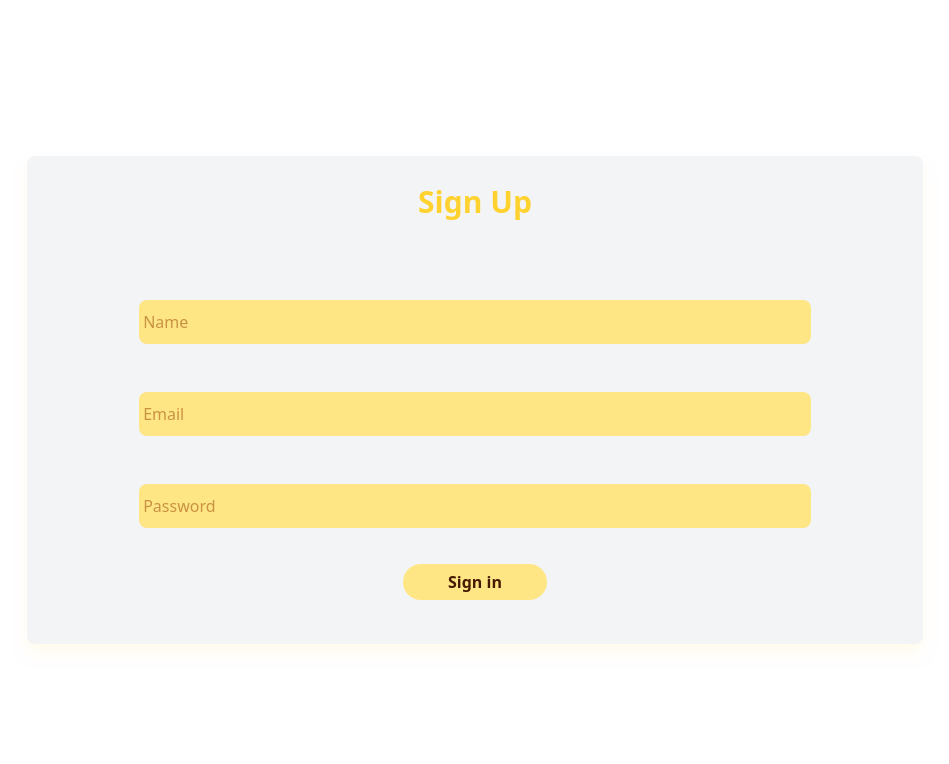
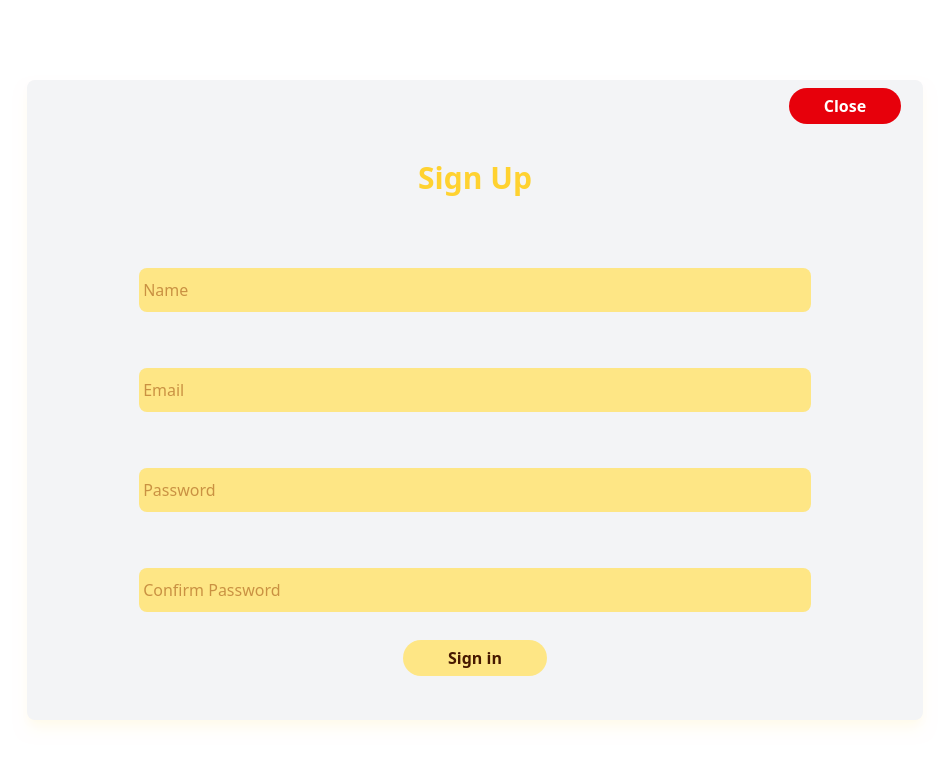
Before and after one commit to kifo99/nyanime-list, a React (Vite) app in the folder client/: page / in a window 1280 px wide. Both pictures are taken after a click on the button "Signin". Shown: the part 244-1008 px from the top of the page, without its empty margins (165-1114 px from the left). Built offline with nearby package versions, Linux system fonts and the light colour scheme; no server answers.

Commit message:
Adding new updates to Signup component and changes to Navbar component

```diff
--- a/client/src/App.jsx
+++ b/client/src/App.jsx
@@ -1,4 +1,4 @@
-import { useState } from "react";
+import { useRef, useState } from "react";
 import Search from "./components/Search/Search";
 import Anime from "./components/Anime/Anime";
 import AnimeCard from "./components/Anime/AnimeCard";
@@ -15,13 +15,15 @@ export default function App() {
   const [hasAccount, setHasAccount] = useState(false);
   const [showSignup, setShowSignup] = useState(false);
 
+  const navRef = useRef(null);
+
   return (
     <div>
       <Navbar
         loggedIn={loggedIn}
         hasAccount={hasAccount}
         onShowSignup={setShowSignup}
-        showSignup={showSignup}
+        ref={navRef}
       />
       <div className={showSignup ? "blur-xs" : ""}>
         <div className="Container mx-auto px-4 ">
@@ -56,7 +58,11 @@ export default function App() {
         </div>
       </div>
       <div className="flex justify-center items-center mt-5">
-        <Signup showSignup={showSignup} onShowSignup={setShowSignup} />
+        <Signup
+          showSignup={showSignup}
+          onShowSignup={setShowSignup}
+          navRef={navRef}
+        />
       </div>
       <AppRoutes />
     </div>
--- a/client/src/components/Form/Signup.jsx
+++ b/client/src/components/Form/Signup.jsx
@@ -5,22 +5,38 @@ import * as Yup from "yup";
 import { useEffect, useRef, useState } from "react";
 import axios from "axios";
 
-export default function Signup({ showSignup, onShowSignup }) {
+export default function Signup({ showSignup, onShowSignup, navRef }) {
   const [error, setError] = useState(null);
 
   const validationSchema = Yup.object({
     name: Yup.string().required(),
     email: Yup.string().required().email(),
     password: Yup.string().required(),
+    confirmPassword: Yup.string()
+      .required()
+      .oneOf([Yup.ref("password"), null], "Password must be matched"),
   });
 
-  async function handleSubmit(values) {
+  function handleToggleSignupForm(e) {
+    e.preventDefault();
+    onShowSignup(false);
+    if (navRef.current) {
+      navRef.current.scrollIntoView({
+        behavior: "smooth",
+        block: "center",
+      });
+    }
+  }
+
+  async function handleSubmit(values, { resetForm }) {
     try {
       await axios.post(`http://localhost:8080/admin/signup`, values);
       onShowSignup(false);
     } catch (error) {
       console.log(error);
       setError("Failed to signup please try again later");
+    } finally {
+      resetForm();
     }
   }
 
@@ -33,6 +49,13 @@ export default function Signup({ showSignup, onShowSignup }) {
           behavior: "smooth",
           block: "center",
         });
+      } else {
+        if (navRef.current) {
+          navRef.current.scrollIntoView({
+            behavior: "smooth",
+            block: "center",
+          });
+        }
       }
     },
     [showSignup]
@@ -46,12 +69,25 @@ export default function Signup({ showSignup, onShowSignup }) {
           showSignup ? "" : "hidden"
         }`}
       >
+        <div className="flex justify-end items-end mr-3.5">
+          <button
+            className="flex items-center  text-white font-bold justify-center  m-2 h-9 w-28 bg-red-600 p-2 rounded-full hover:bg-red-400 focus:outline-none focus:ring-2 focus:ring-amber-bg-amber-300 transition-all  "
+            onClick={(e) => handleToggleSignupForm(e)}
+          >
+            Close
+          </button>
+        </div>
         <h1 className="text-amber-300 font-bold mb-4 text-center text-3xl p-7 ">
           Sign Up
         </h1>
         {error && <div className="text-red-600 mb-4 text-center">{error}</div>}
         <Formik
-          initialValues={{ name: "", email: "", password: "" }}
+          initialValues={{
+            name: "",
+            email: "",
+            password: "",
+            confirmPassword: "",
+          }}
           validationSchema={validationSchema}
           onSubmit={handleSubmit}
         >
@@ -59,9 +95,8 @@ export default function Signup({ showSignup, onShowSignup }) {
             <Field
               type="text"
               name="name"
-              // ref={nameRef}
               placeholder=" Name"
-              className=" m-9  w-3/4 h-11 rounded-lg bg-amber-200 text-amber-800 border-none focus:border-amber-800  focus:ring-amber-800 focus:ring-2 outline-none focus:bg-amber-300 "
+              className=" m-7 w-3/4 h-11 rounded-lg bg-amber-200 text-amber-800 border-none focus:border-amber-800  focus:ring-amber-800 focus:ring-2 outline-none focus:bg-amber-300 "
             />
             <ErrorMessage
               name="name"
@@ -71,9 +106,8 @@ export default function Signup({ showSignup, onShowSignup }) {
             <Field
               type="email"
               name="email"
-              // ref={emailRef}
               placeholder=" Email"
-              className=" m-3  w-3/4 h-11 rounded-lg bg-amber-200 text-amber-800 border-none focus:border-amber-800  focus:ring-amber-800 focus:ring-2 outline-none focus:bg-amber-300 "
+              className="m-7 w-3/4 h-11 rounded-lg bg-amber-200 text-amber-800 border-none focus:border-amber-800  focus:ring-amber-800 focus:ring-2 outline-none focus:bg-amber-300 "
             />
             <ErrorMessage
               name="email"
@@ -84,12 +118,23 @@ export default function Signup({ showSignup, onShowSignup }) {
             <Field
               type="password"
               name="password"
-              // ref={passwordRef}
               placeholder=" Password"
-              className=" m-9  w-3/4 h-11 rounded-lg bg-amber-200 text-amber-800 border-none focus:border-amber-800  focus:ring-amber-800 focus:ring-2 outline-none focus:bg-amber-300 "
+              className="m-7 w-3/4 h-11 rounded-lg bg-amber-200 text-amber-800 border-none focus:border-amber-800  focus:ring-amber-800 focus:ring-2 outline-none focus:bg-amber-300 "
             />
             <ErrorMessage
               name="password"
+              component="div"
+              className="text-red-600"
+            />
+
+            <Field
+              type="password"
+              name="confirmPassword"
+              placeholder=" Confirm Password"
+              className=" m-7 w-3/4 h-11 rounded-lg bg-amber-200 text-amber-800 border-none focus:border-amber-800  focus:ring-amber-800 focus:ring-2 outline-none focus:bg-amber-300 "
+            />
+            <ErrorMessage
+              name="confirmPassword"
               component="div"
               className="text-red-600"
             />
@@ -110,4 +155,8 @@ export default function Signup({ showSignup, onShowSignup }) {
 Signup.propTypes = {
   showSignup: PropTypes.bool,
   onShowSignup: PropTypes.func,
+  navRef: PropTypes.oneOfType([
+    PropTypes.func,
+    PropTypes.shape({ current: PropTypes.instanceOf(Element) }),
+  ]),
 };
--- a/client/src/components/Navigation/Navbar.jsx
+++ b/client/src/components/Navigation/Navbar.jsx
@@ -1,20 +1,22 @@
 import PropTypes from "prop-types";
+import { forwardRef } from "react";
 import { Link } from "react-router-dom";
 
-export default function Navbar({
-  loggedIn,
-  hasAccount,
-  onShowSignup,
-  showSignup,
-}) {
+const Navbar = forwardRef(function Navbar(
+  { loggedIn, hasAccount, onShowSignup },
+  ref
+) {
   function handleShowSignup(e) {
     e.preventDefault();
 
-    onShowSignup(!showSignup);
+    onShowSignup(true);
   }
 
   return (
-    <nav className="flex-nowrap relative flex h-14 w-full items-center justify-between bg-amber-300 py-2 shadow-dark-mild dark:bg-amber-800 lg:flex-wrap lg:justify-start lg:py-4 ">
+    <nav
+      ref={ref}
+      className="flex-nowrap relative flex h-14 w-full items-center justify-between bg-amber-300 py-2 shadow-dark-mild dark:bg-amber-800 lg:flex-wrap lg:justify-start lg:py-4 "
+    >
       <div className="flex w-full justify-between items-center px-3 ">
         <ul className="list-style-none me-auto flex flex-col ps-0 lg:flex-row">
           <li className="mb-4 lg:mb-0 lg:pe-2">
@@ -64,11 +66,12 @@ export default function Navbar({
       </div>
     </nav>
   );
-}
+});
+
+export default Navbar;
 
 Navbar.propTypes = {
   loggedIn: PropTypes.bool,
   hasAccount: PropTypes.bool,
   onShowSignup: PropTypes.func,
-  showSignup: PropTypes.bool,
 };
```
